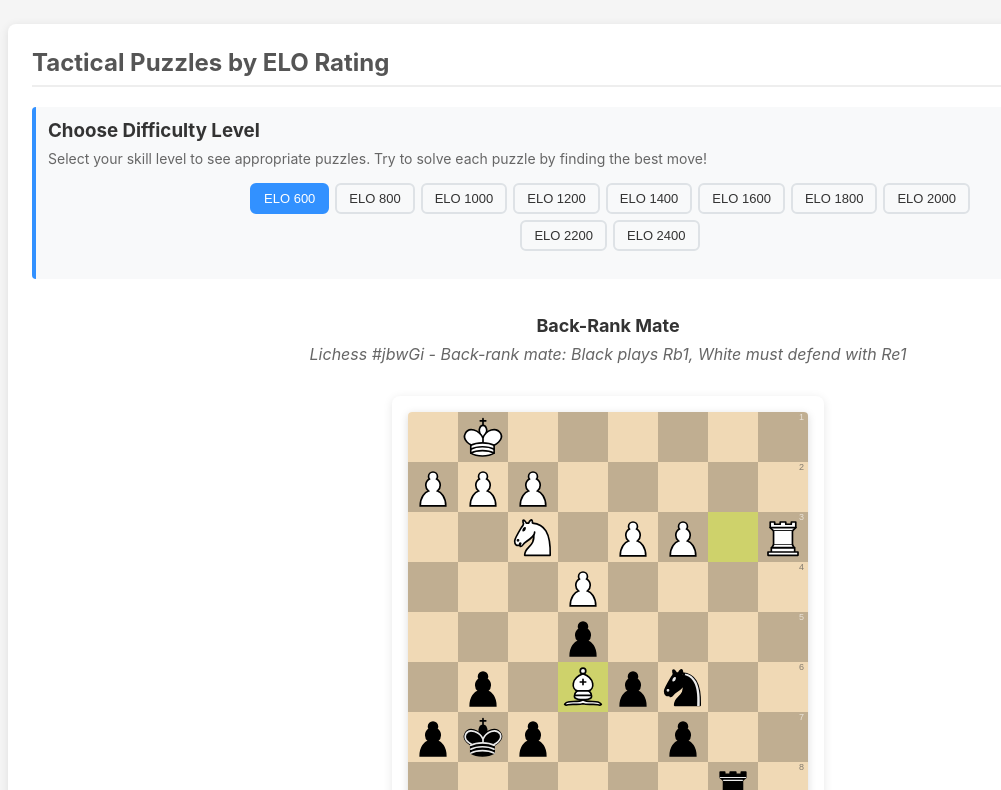
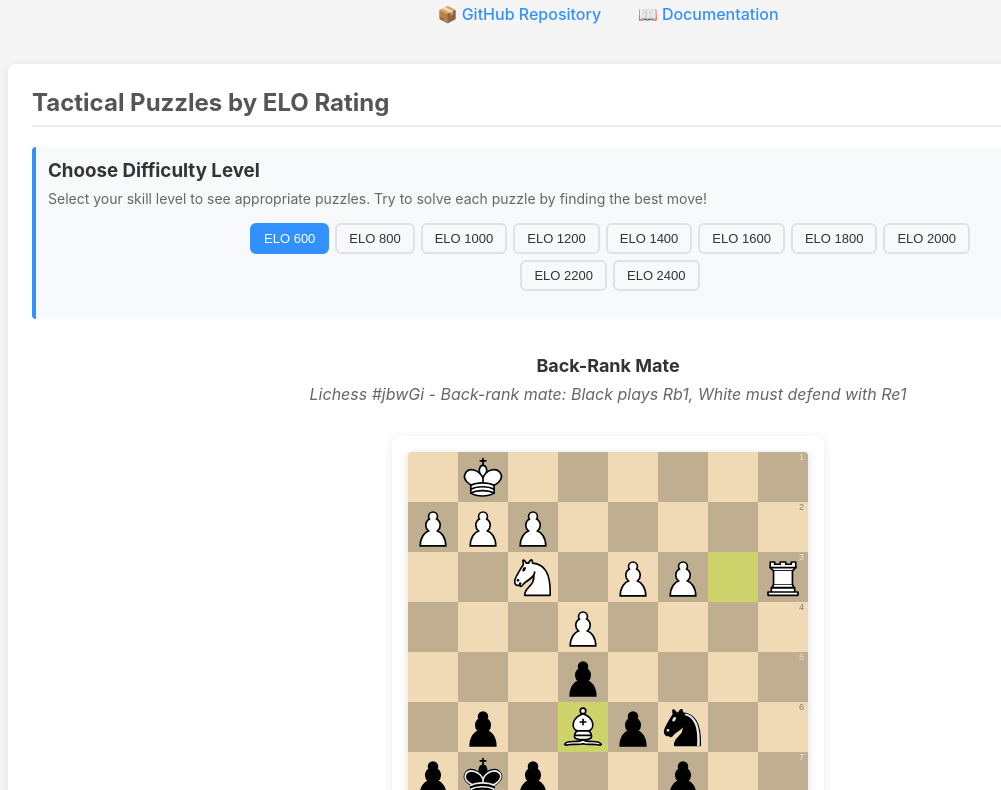
Before and after one commit to Dimonka2/chess-board, a website built with Vite: page demo/index.html in a window 1280 px wide. Shown: the part 96-886 px from the top of the page, without its empty margins (32-1033 px from the left). Built offline with nearby package versions, Linux system fonts and the light colour scheme.

Commit message:
Demo promoted in readme

```diff
--- a/demo/index.html
+++ b/demo/index.html
@@ -143,6 +143,23 @@
             color: #666;
             font-style: italic;
         }
+
+        .header-links {
+            text-align: center;
+            margin: -20px 0 40px 0;
+        }
+
+        .header-links a {
+            color: #3291ff;
+            text-decoration: none;
+            font-size: 16px;
+            margin: 0 16px;
+            font-weight: 500;
+        }
+
+        .header-links a:hover {
+            text-decoration: underline;
+        }
     </style>
 
     <!-- Production CSS - comment out for local Vite development -->
@@ -150,6 +167,10 @@
 </head>
 <body>
     <h1>Chess Widget Demo</h1>
+    <div class="header-links">
+        <a href="https://github.com/Dimonka2/chess-board" target="_blank">📦 GitHub Repository</a>
+        <a href="https://github.com/Dimonka2/chess-board#readme" target="_blank">📖 Documentation</a>
+    </div>
 
     <div class="demo-section">
         <h2>Tactical Puzzles by ELO Rating</h2>
```
Also changed, not shown: README.md.
